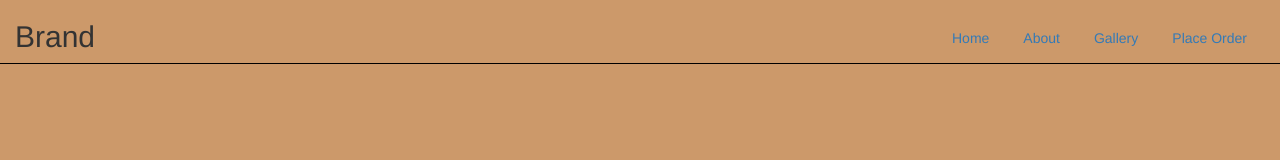
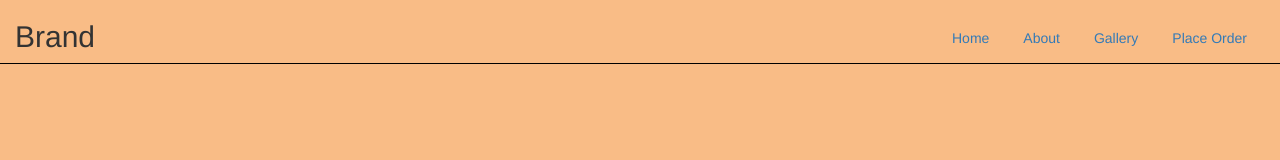
Before and after one commit to garciaryan/carlos-woodwork, a plain HTML site: page index.html in a window 1280 px wide. Drawn offline with Linux system fonts and the light colour scheme.

Commit message:
changed bg color

```diff
--- a/css/style.css
+++ b/css/style.css
@@ -3,7 +3,7 @@
 html, body {
   height: 100%;
   width: 100%;
-  background-color: #cc996a;
+  background-color: #f9bc86;
   /*use for sidebar #546E72;*/
 }
 
```
